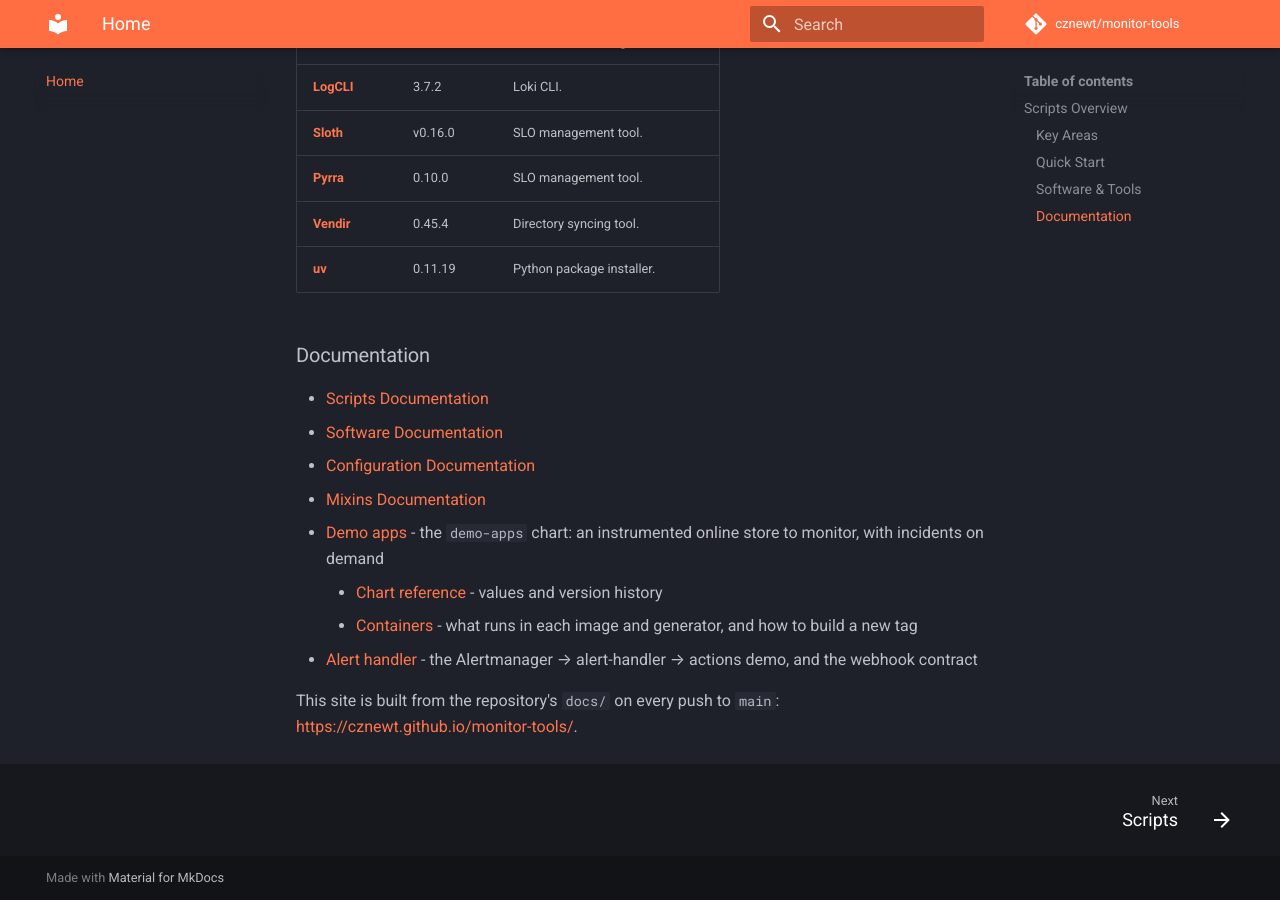
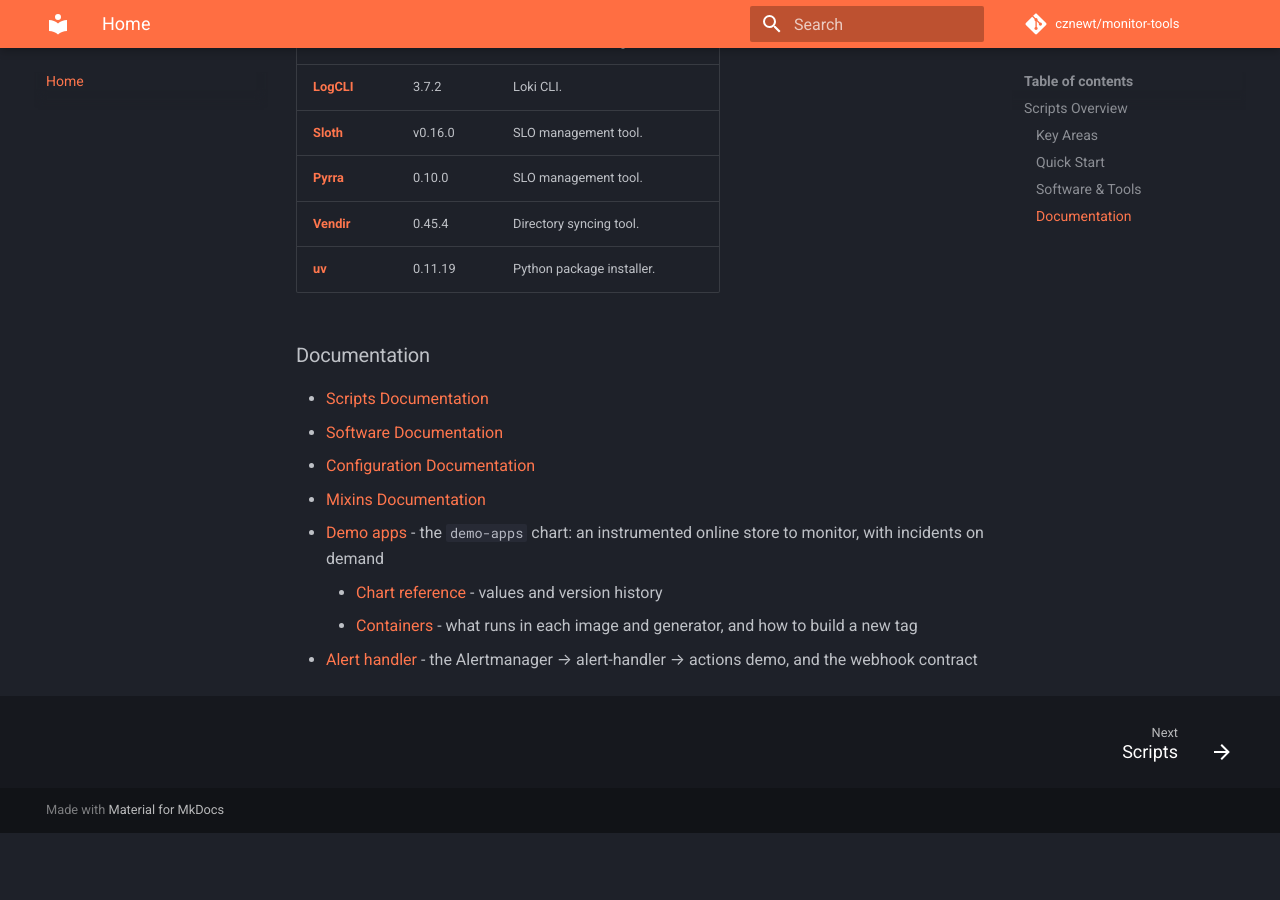
Before and after one commit to cznewt/monitor-tools, an MkDocs documentation site: the page built from docs/index.md, in a window 1280 px wide and 900 px high, scrolled down 1174 px. Built offline with MkDocs 1.6.1 and Material for MkDocs 9.7.7, drawn with Linux system fonts in a browser that asks for light colours; comment, search, counter and statistics services are not loaded; after the commit the page ends 2007 px from its top, so only the background shows below that.

Commit message:
docs: drop the site-build note from the home page

```diff
--- a/docs/index.md
+++ b/docs/index.md
@@ -46,6 +46,3 @@
     - [Chart reference](demo-apps-chart.md) - values and version history
     - [Containers](demo-apps-images.md) - what runs in each image and generator, and how to build a new tag
 - [Alert handler](alert-handler.md) - the Alertmanager → alert-handler → actions demo, and the webhook contract
-
-This site is built from the repository's `docs/` on every push to `main`:
-<https://cznewt.github.io/monitor-tools/>.
```
